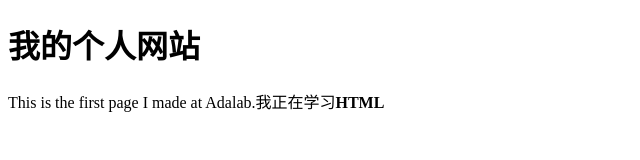
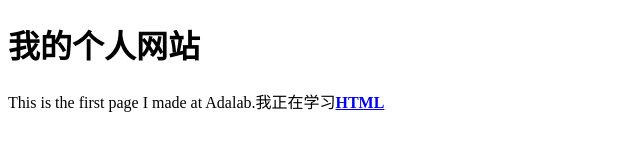
Before and after one commit to Fried-big-blind/Fried-big-blind.github.io, a plain HTML site: page index.html in a window 1280 px wide. Shown: the full height of the page, 0-640 px from the left. Drawn offline with Linux system fonts and the light colour scheme.

Commit message:
Update index.html

```diff
--- a/index.html
+++ b/index.html
@@ -9,7 +9,7 @@
 
 <body>
 <h1>我的个人网站</h1>
-<p>This is the first page I made at Adalab.我正在学习<strong>HTML</strong></p>
+<p>This is the first page I made at Adalab.我正在学习<strong><a href="https://html.spec.whatwg.org/multipage/">HTML</a></strong></p>
 </body>
 
 </html>
```
